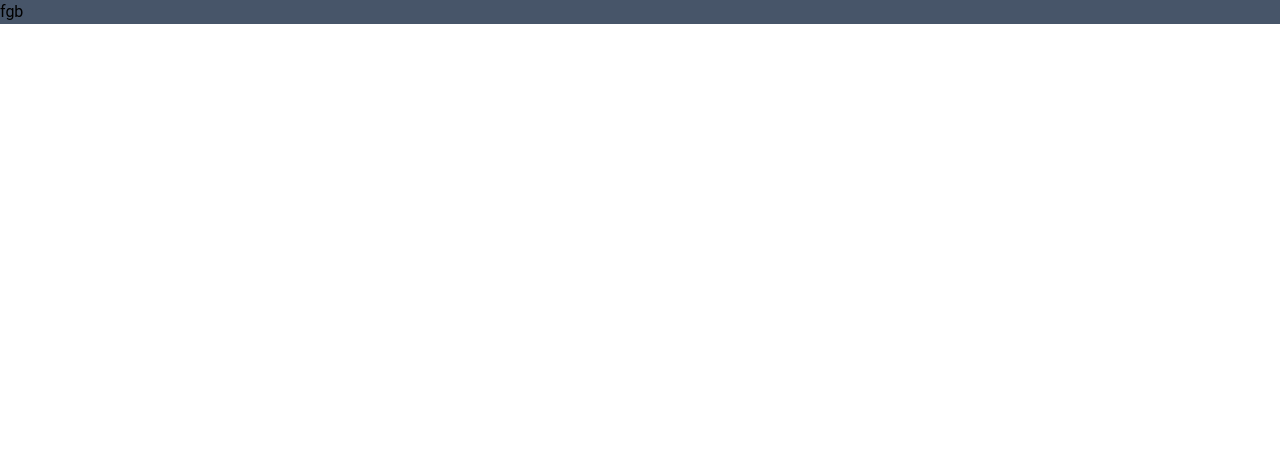
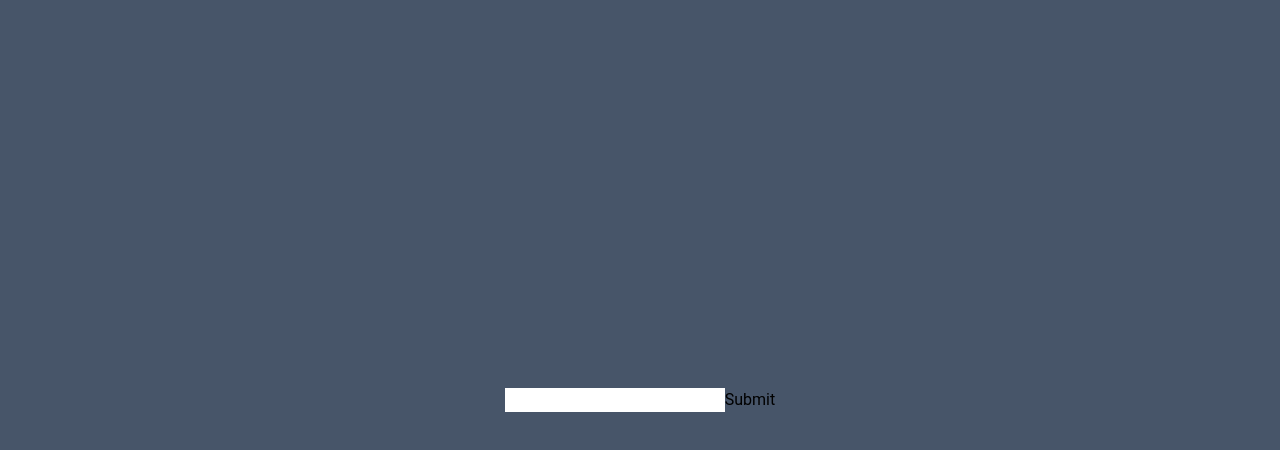
Before and after one commit to Pankajupadhyay01/typescript_practice, a React (Vite) app: page / in a window 1280 px wide. Shown: the top 450 px of the page. Built offline with nearby package versions, Linux system fonts and the light colour scheme.

Commit message:
weather api fetched

```diff
--- a/package.json
+++ b/package.json
@@ -10,12 +10,9 @@
     "preview": "vite preview"
   },
   "dependencies": {
-    "@reduxjs/toolkit": "^1.9.5",
-    "@types/react-redux": "^7.1.25",
     "axios": "^1.4.0",
     "react": "^18.2.0",
-    "react-dom": "^18.2.0",
-    "react-redux": "^8.1.2"
+    "react-dom": "^18.2.0"
   },
   "devDependencies": {
     "@types/react": "^18.2.15",
--- a/src/App.tsx
+++ b/src/App.tsx
@@ -1,8 +1,10 @@
+import Home from "./Component/Home"
+
 
 const App = () => {
   return (
-    <div className="bg-slate-600">
-      fgb
+    <div className="bg-slate-600 h-[100vh] justify-center items-center flex ">
+      <Home/>
     </div>
   )
 }
--- /dev/null
+++ b/src/Component/Card.tsx
@@ -0,0 +1,12 @@
+import { weather_type } from '../Type/type'
+
+
+const Card = (data:weather_type) => {
+  return (
+    <div>
+      {data?.name}
+    </div>
+  )
+}
+
+export default Card
--- a/src/Component/Home.tsx
+++ b/src/Component/Home.tsx
@@ -1,10 +1,41 @@
-import React from 'react'
-import { pro } from '../Type/type'
+import axios from "axios";
+import { useState } from "react"
+import { weather_type } from "../Type/type";
+import Card from "./Card";
 
-const Home = (props:{str:string}) => {
+const Home = () => {
+  const [loc, setloc] = useState<string>("")
+  const [data, setdata] = useState<weather_type>()
+  const [error, seterror] = useState<boolean>(false)
+
+  const func = (e: React.ChangeEvent<HTMLInputElement>) => {
+    setloc(e.target.value);
+  }
+  const get_weather = (e: React.MouseEvent<HTMLButtonElement>) => {
+    e.preventDefault()
+    if (loc != "") {
+      try {
+        axios.get(`https://api.openweathermap.org/data/2.5/weather?q=${loc}&appid=3265874a2c77ae4a04bb96236a642d2f&units=metric`).then(res => {
+          setdata(res.data)
+          console.log(data);
+
+        })
+      } catch (error) {
+        console.log("err");
+      }
+    } else {
+      alert("😄Oops.. you forget to enter city ")
+    }
+  }
+
+
   return (
     <div>
-      {props.str}
+      <form action="">
+        <input type="text" onChange={func} />
+        <button onClick={get_weather}>Submit</button>
+      </form>
+
     </div>
   )
 }
--- a/src/Type/type.ts
+++ b/src/Type/type.ts
@@ -1 +1,47 @@
-export type pro = {id:number,title:string,body:string}
+export type weather_type = {
+    coord: {
+      lon:number,
+      lat:number
+    },
+    weather: [
+      {
+        id: number,
+        main:string,
+        description:string,
+        icon:string
+      }
+    ],
+    base: string,
+    main: {
+      temp: number,
+      feels_like: number,
+      temp_min:  number,
+      temp_max: number,
+      pressure: number,
+      humidity: number,
+      sea_level: number,
+      grnd_level: number
+    },
+    visibility: number,
+    wind: {
+      speed: number,
+      deg: number,
+      gust:number
+    },
+    rain: {
+      "1h": 0.12
+    },
+    clouds: {
+      all: number
+    },
+    dt: number,
+    sys: {
+      country: string,
+      sunrise: number,
+      sunset: number
+    },
+    timezone: number,
+    id: number,
+    name: string,
+    cod:number
+  }
--- a/src/main.tsx
+++ b/src/main.tsx
@@ -2,12 +2,8 @@ import React from 'react'
 import ReactDOM from 'react-dom/client'
 import App from './App.tsx'
 import './index.css';
-import { Provider } from 'react-redux'
-import { store } from './redux/store.ts';
 ReactDOM.createRoot(document.getElementById('root')!).render(
   <React.StrictMode>
-    <Provider store={store}>
-      <App />
-    </Provider>
+    <App />
   </React.StrictMode>,
 )
--- a/src/redux/hooks.ts
+++ /dev/null
@@ -1,7 +0,0 @@
-import { useDispatch, useSelector } from 'react-redux'
-import type { TypedUseSelectorHook } from 'react-redux'
-import type { RootState, AppDispatch } from './store'
-
-// Use throughout your app instead of plain `useDispatch` and `useSelector`
-export const useAppDispatch: () => AppDispatch = useDispatch
-export const useAppSelector: TypedUseSelectorHook<RootState> = useSelector
--- a/src/redux/store.ts
+++ /dev/null
@@ -1,12 +0,0 @@
-import { configureStore } from '@reduxjs/toolkit'
-import reducer from './userSlice'
-export const store = configureStore({
-  reducer: {
-    user:reducer
-  },
-})
-
-// Infer the `RootState` and `AppDispatch` types from the store itself
-export type RootState = ReturnType<typeof store.getState>
-// Inferred type: {posts: PostsState, comments: CommentsState, users: UsersState}
-export type AppDispatch = typeof store.dispatch
--- a/src/redux/userSlice.ts
+++ /dev/null
@@ -1,26 +0,0 @@
-import { createSlice, PayloadAction } from '@reduxjs/toolkit'
-import { pro } from '../Type/type'
-
-
-type productState = {
-    data: pro[]
-}
-
-const initialState: productState = {
-    data: []
-}
-
-export const productSlice = createSlice({
-    name: 'counter',
-    initialState,
-    reducers: {
-        updateProduct: (state, actions: PayloadAction<pro[]>) => {
-            state.data = actions.payload
-
-        }
-    },
-})
-
-export const { updateProduct } = productSlice.actions
-
-export default productSlice.reducer
```
Also changed, not shown: 1 other file (tests, documents, lock files or other folders).
